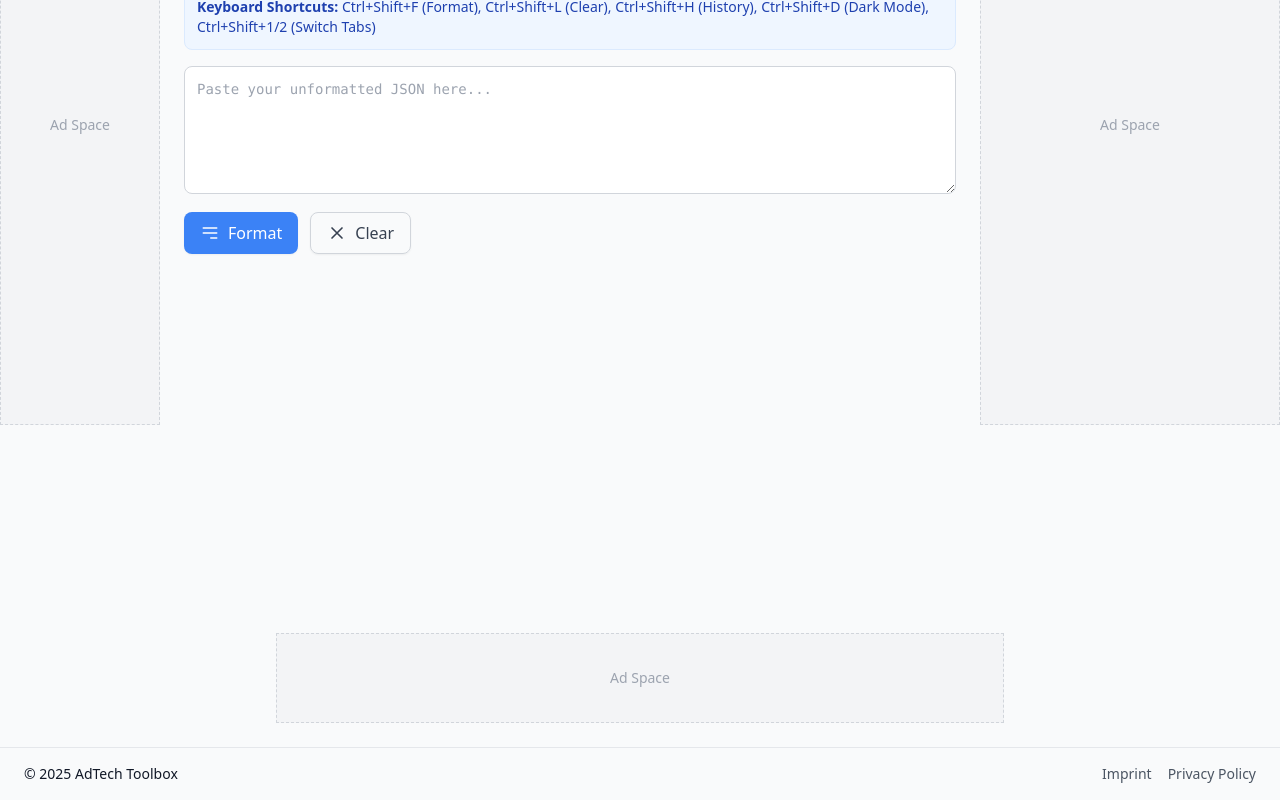
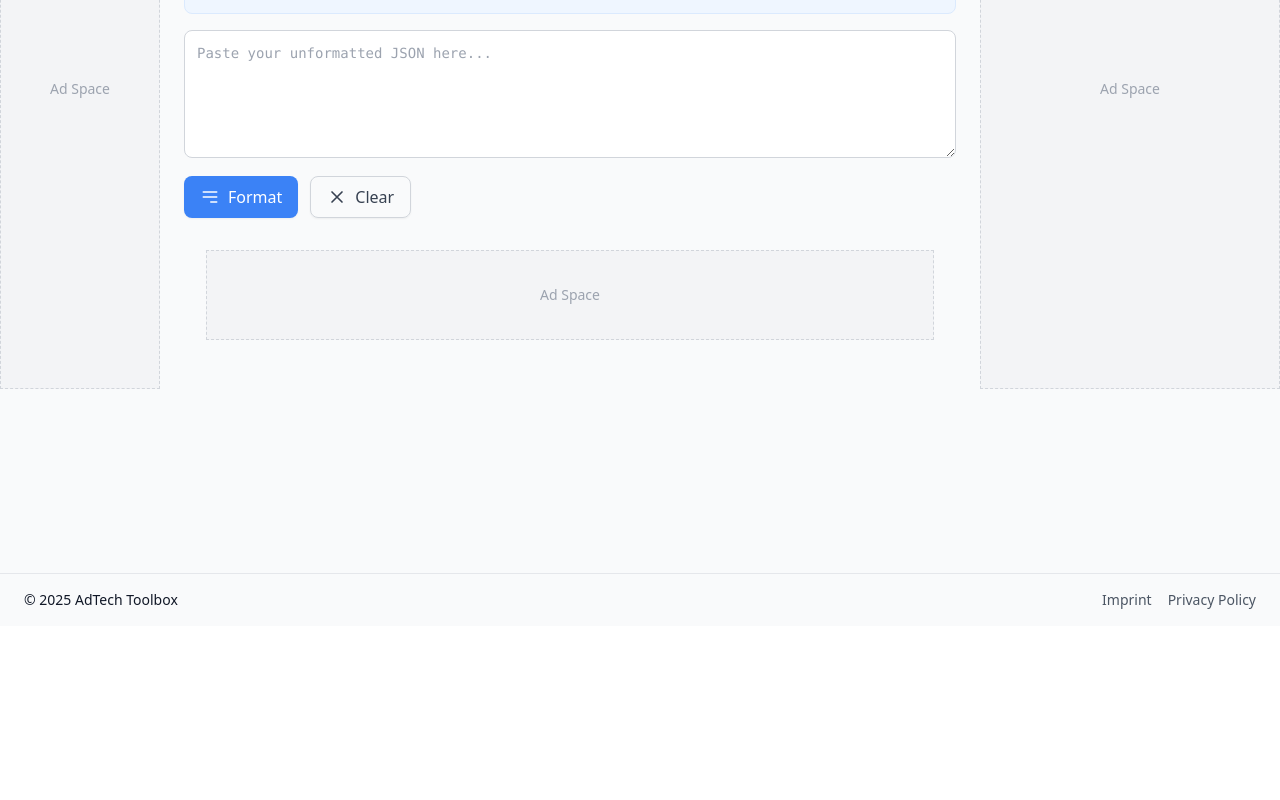
Before and after one commit to christianbernecker/adtech-toolbox, a React (Vite) app in the folder json-explorer/: page /json-explorer in a window 1280 px wide. Shown: the part 259-1059 px from the top of the page. After the commit the page ends 885 px from the top, so only its background shows below. Built offline with nearby package versions, Linux system fonts and the light colour scheme.

Commit message:
Fix dark mode toggle position and bottom ad slot placement

```diff
--- a/json-explorer/src/components/JsonToolsApp.jsx
+++ b/json-explorer/src/components/JsonToolsApp.jsx
@@ -1,5 +1,6 @@
 import { useState } from 'react';
 import { useOutletContext } from 'react-router-dom';
+import ThemeToggle from './common/ThemeToggle';
 import TabNavigation from './common/TabNavigation';
 import JsonVastExplorer from './JsonVastExplorer/JsonVastExplorer';
 import JsonDiffInspector from './JsonDiffInspector/JsonDiffInspector';
@@ -50,6 +51,8 @@ function JsonToolsApp() {
             </svg>
             {showHistory ? 'Hide' : 'Show'} History ({history.length})
           </button>
+
+          <ThemeToggle isDarkMode={isDarkMode} toggleDarkMode={toggleDarkMode} />
         </div>
       </div>
 
--- a/json-explorer/src/components/layouts/MainLayout.jsx
+++ b/json-explorer/src/components/layouts/MainLayout.jsx
@@ -63,15 +63,15 @@ const MainLayout = () => {
   return (
     <div className={`min-h-screen transition-colors duration-300 ${isDarkMode ? 'bg-gray-900 text-white' : 'bg-gray-50 text-gray-900'}`}>
       <div className="max-w-screen-2xl mx-auto relative">
-        {/* Simple header - only show STAGING badge and theme toggle */}
+        {/* Simple header - only show STAGING badge */}
         <header className={`py-4 px-6 text-right`}>
           <div className="flex justify-end items-center">
             {window.location.hostname.includes('staging') && (
-              <div className="bg-yellow-500 text-black px-3 py-1 rounded-md font-bold mr-4">
+              <div className="bg-yellow-500 text-black px-3 py-1 rounded-md font-bold">
                 STAGING
               </div>
             )}
-            <ThemeToggle isDarkMode={isDarkMode} toggleDarkMode={toggleDarkMode} />
+            {/* Dark mode toggle removed from here - will be in JsonToolsApp */}
           </div>
         </header>
 
@@ -93,6 +93,18 @@ const MainLayout = () => {
           {/* Main Content */}
           <div className="flex-1 p-6">
             <Outlet context={{ isDarkMode, toggleDarkMode }} />
+
+            {/* Bottom Ad Banner - positioned inside content div after the main content */}
+            {showAds && (
+              <div className="w-full mt-8">
+                <div id="div-gpt-ad-bottom" className="mx-auto" style={{ width: '728px', maxWidth: '100%', height: '90px' }}>
+                  {/* Ad will be loaded here */}
+                  <div className="w-full h-full flex items-center justify-center bg-gray-100 border border-dashed border-gray-300">
+                    <span className="text-gray-400 text-sm text-center">Ad Space</span>
+                  </div>
+                </div>
+              </div>
+            )}
           </div>
 
           {/* Right Ad Banner */}
@@ -109,18 +121,6 @@ const MainLayout = () => {
             </div>
           )}
         </div>
-
-        {/* Bottom Ad Banner - outside content div, aligned with bottom of side banners */}
-        {showAds && (
-          <div className="w-full py-6 px-4">
-            <div id="div-gpt-ad-bottom" className="mx-auto" style={{ width: '728px', maxWidth: '100%', height: '90px' }}>
-              {/* Ad will be loaded here */}
-              <div className="w-full h-full flex items-center justify-center bg-gray-100 border border-dashed border-gray-300">
-                <span className="text-gray-400 text-sm text-center">Ad Space</span>
-              </div>
-            </div>
-          </div>
-        )}
 
         <footer className={`py-4 px-6 border-t ${isDarkMode ? 'border-gray-700' : 'border-gray-200'}`}>
           <div className="flex flex-col md:flex-row justify-between items-center">
```
